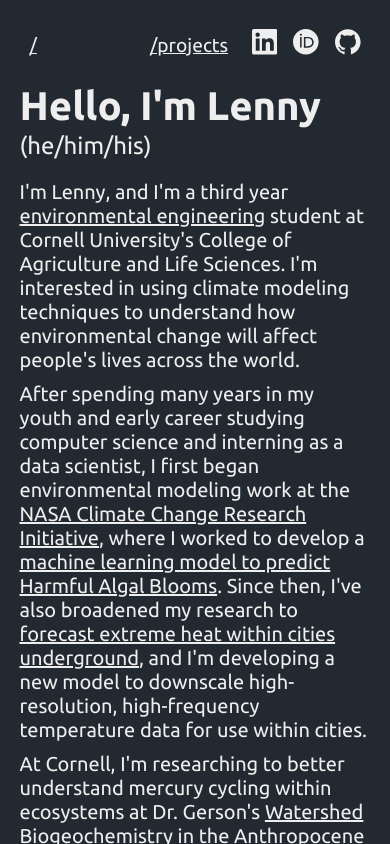
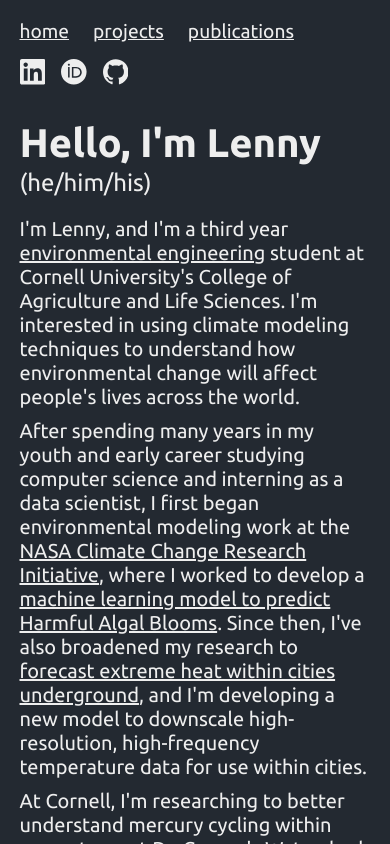
Before and after one commit to leomet07/nextportfolio, a Next.js app: page / in a window 390 px wide. Shown: the top 844 px of the page. Built offline with nearby package versions, Linux system fonts and the light colour scheme.

Commit message:
Update navbar styles

```diff
--- a/components/Navbar.tsx
+++ b/components/Navbar.tsx
@@ -7,14 +7,21 @@ function Navbar() {
 		<div id={styles.navbar_container}>
 			<nav id={styles.navbar}>
 				<div className={styles.link_container}>
-					<Link href="/">/</Link>
+					<Link href="/">home</Link>
 				</div>
 				<div
 					className={
 						styles.link_container + " " + styles.additional_link
 					}
 				>
-					<Link href="/projects">/projects</Link>
+					<Link href="/projects">projects</Link>
+				</div>
+				<div
+					className={
+						styles.link_container + " " + styles.additional_link
+					}
+				>
+					<Link href="/publications">publications</Link>
 				</div>
 			</nav>
 			<div id={styles.socials}>
--- a/styles/Navbar.module.css
+++ b/styles/Navbar.module.css
@@ -6,20 +6,6 @@
 	display: flex;
 	align-items: center;
 	justify-content: space-between;
-	padding-right: 10px;
-	padding-left: 10px;
-}
-#socials {
-	height: 100%;
-	font-size: 1.6rem;
-	display: flex;
-	align-items: center;
-	gap: 1rem;
-}
-
-#socials > {
-	/* Push github logo down slightly as it renders 7px too high up even when centered */
-	margin-top: 7px;
 }
 
 #navbar {
@@ -30,14 +16,35 @@
 	display: flex;
 	align-items: center;
 	justify-content: space-between;
+	gap: 1.5rem;
 }
 
 .link_container {
 	text-decoration: underline;
 }
 
+#socials {
+	height: 100%;
+	font-size: 1.6rem;
+	display: flex;
+	gap: 1rem;
+}
+
+#socials > {
+	/* Push logos down slightly as it renders 7px too high up even when centered */
+	margin-top: 7px;
+}
+
 @media (max-width: 550px) {
 	#navbar_container {
 		font-size: 1.2rem;
+		display: block;
+		height: fit-content;
+		max-height: none;
+	}
+
+	#navbar,
+	#socials {
+		margin-block: 1rem;
 	}
 }
--- a/styles/globals.css
+++ b/styles/globals.css
@@ -43,6 +43,6 @@ a {
 }
 
 #navbar_container {
-	height: 50px;
+	/* height: 50px; */
 	margin-top: 20px;
 }
```
